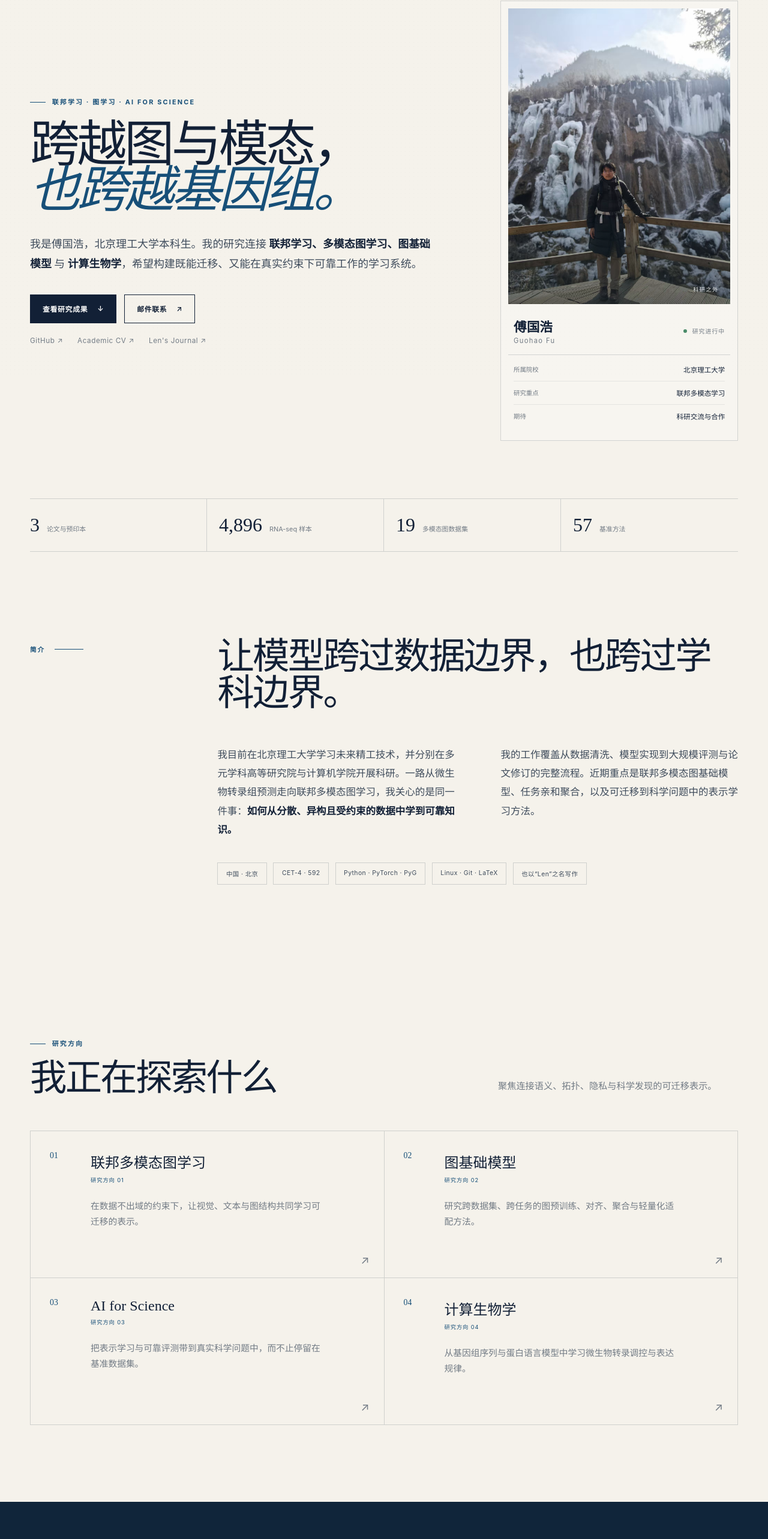
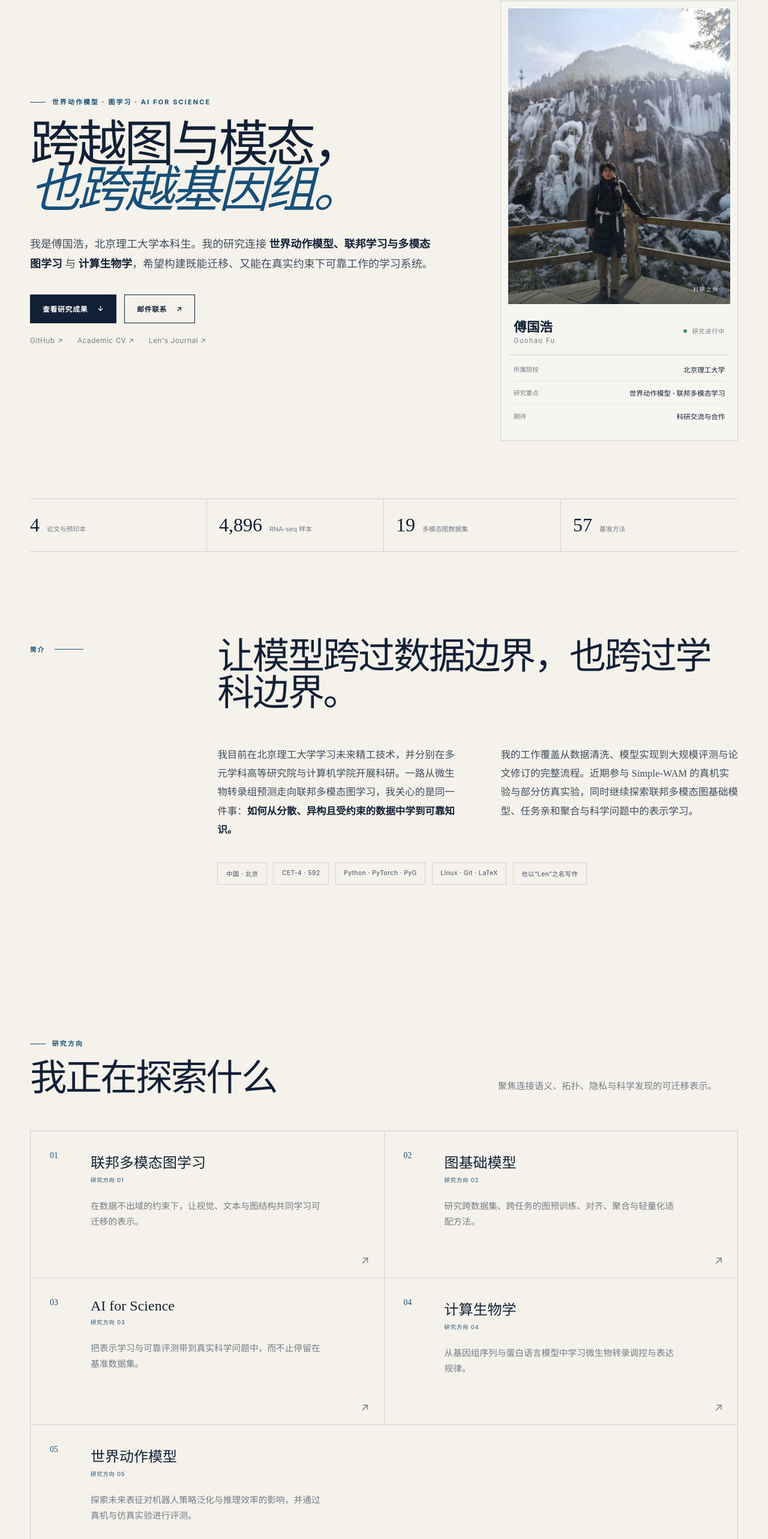
Before and after one commit to lenfgh/guohao-fu-homepage, a React (Vite) app: page / in a window 1280 px wide. Shown: the part 171-2737 px from the top of the page at 60% size. Built offline with nearby package versions, Linux system fonts and the light colour scheme.

Commit message:
Add Simple-WAM research and update academic CV

```diff
--- a/index.html
+++ b/index.html
@@ -6,11 +6,11 @@
     <meta name="theme-color" content="#10253a" />
     <meta
       name="description"
-      content="傅国浩的个人学术主页：联邦多模态图学习、图基础模型、AI for Science 与计算生物学。"
+      content="傅国浩的个人学术主页：世界动作模型、联邦多模态图学习、图基础模型、AI for Science 与计算生物学。"
     />
     <meta
       name="keywords"
-      content="Guohao Fu, 傅国浩, federated learning, multimodal graph learning, graph foundation models, AI for Science, computational biology"
+      content="Guohao Fu, 傅国浩, world action models, federated learning, multimodal graph learning, graph foundation models, AI for Science, computational biology"
     />
     <meta property="og:title" content="Guohao Fu — Research Portfolio" />
     <meta property="og:description" content="Learning across graphs, modalities, and genomes." />
@@ -21,7 +21,7 @@
     <meta name="twitter:description" content="Learning across graphs, modalities, and genomes." />
     <meta name="twitter:image" content="https://lenfgh.github.io/guohao-fu-homepage/og.png" />
     <link rel="icon" href="/guohao-fu-homepage/favicon.ico" />
-    <title>傅国浩 Guohao Fu — Federated Multimodal Learning & AI for Science</title>
+    <title>傅国浩 Guohao Fu — World Action Models, Graph Learning & AI for Science</title>
   </head>
   <body>
     <div id="root"></div>
--- a/src/App.tsx
+++ b/src/App.tsx
@@ -12,11 +12,11 @@ const copy = {
     navLabel: "主要导航",
     languageLabel: "语言选择",
     nav: ["简介", "研究", "论文", "经历", "随笔 ↗", "联系"],
-    eyebrow: "联邦学习 · 图学习 · AI for Science",
+    eyebrow: "世界动作模型 · 图学习 · AI for Science",
     heroLead: "跨越图与模态，",
     heroEmphasis: "也跨越基因组。",
     heroIntroBefore: "我是傅国浩，北京理工大学本科生。我的研究连接",
-    heroResearch: "联邦学习、多模态图学习、图基础模型",
+    heroResearch: "世界动作模型、联邦学习与多模态图学习",
     heroIntroMiddle: "与",
     heroBiology: "计算生物学",
     heroIntroAfter: "，希望构建既能迁移、又能在真实约束下可靠工作的学习系统。",
@@ -28,7 +28,7 @@ const copy = {
     affiliation: "所属院校",
     affiliationValue: "北京理工大学",
     focus: "研究重点",
-    focusValue: "联邦多模态学习",
+    focusValue: "世界动作模型 · 联邦多模态学习",
     openTo: "期待",
     openToValue: "科研交流与合作",
     metricsLabel: "研究数据概览",
@@ -39,7 +39,7 @@ const copy = {
       "我目前在北京理工大学学习未来精工技术，并分别在多元学科高等研究院与计算机学院开展科研。一路从微生物转录组预测走向联邦多模态图学习，我关心的是同一件事：",
     aboutStrong: "如何从分散、异构且受约束的数据中学到可靠知识。",
     aboutTwo:
-      "我的工作覆盖从数据清洗、模型实现到大规模评测与论文修订的完整流程。近期重点是联邦多模态图基础模型、任务亲和聚合，以及可迁移到科学问题中的表示学习方法。",
+      "我的工作覆盖从数据清洗、模型实现到大规模评测与论文修订的完整流程。近期参与 Simple-WAM 的真机实验与部分仿真实验，同时继续探索联邦多模态图基础模型、任务亲和聚合与科学问题中的表示学习。",
     quickFacts: [
       "中国 · 北京",
       "CET-4 · 592",
@@ -67,7 +67,7 @@ const copy = {
     readJournal: "阅读随笔",
     contactLabel: "联系",
     contactTitle: "一起做严谨而有用的研究。",
-    contactText: "如果你也在研究联邦学习、多模态图模型或 AI for Science，欢迎交流想法与合作机会。",
+    contactText: "如果你也在研究世界动作模型、联邦学习、多模态图模型或 AI for Science，欢迎交流想法与合作机会。",
     downloadCv: "下载简历",
     footerNote: "研究属于 Guohao，随笔属于 Len。",
     backTop: "返回顶部 ↑",
@@ -78,11 +78,11 @@ const copy = {
     navLabel: "Primary navigation",
     languageLabel: "Language selection",
     nav: ["About", "Research", "Publications", "Journey", "Journal ↗", "Contact"],
-    eyebrow: "Federated Learning · Graphs · AI for Science",
+    eyebrow: "World Action Models · Graphs · AI for Science",
     heroLead: "Learning across graphs,",
     heroEmphasis: "modalities, and genomes.",
     heroIntroBefore: "I am Guohao Fu, an undergraduate at Beijing Institute of Technology. My research connects",
-    heroResearch: "federated learning, multimodal graph learning, and graph foundation models",
+    heroResearch: "world action models, federated learning, and multimodal graph learning",
     heroIntroMiddle: "with",
     heroBiology: "computational biology",
     heroIntroAfter: ", with the goal of building transferable learning systems that remain reliable under real-world constraints.",
@@ -94,7 +94,7 @@ const copy = {
     affiliation: "Affiliation",
     affiliationValue: "Beijing Institute of Technology",
     focus: "Focus",
-    focusValue: "Federated multimodal learning",
+    focusValue: "World action models · Federated multimodal learning",
     openTo: "Open to",
     openToValue: "Research collaboration",
     metricsLabel: "Research at a glance",
@@ -105,7 +105,7 @@ const copy = {
       "I study Future Precision Technology at Beijing Institute of Technology and conduct research with both the Advanced Research Institute of Multidisciplinary Science and the School of Computer Science. From microbial transcriptome prediction to federated multimodal graph learning, one question connects my work: ",
     aboutStrong: "how can we learn reliable knowledge from distributed, heterogeneous, and constrained data?",
     aboutTwo:
-      "My work spans the full research pipeline, from data curation and model implementation to large-scale evaluation and manuscript revision. I am currently focused on federated multimodal graph foundation models, task-affinity aggregation, and representations that transfer to scientific problems.",
+      "My work spans the full research pipeline, from data curation and model implementation to large-scale evaluation and manuscript revision. Recently, I contributed real-world experiments and a subset of the simulation experiments to Simple-WAM, alongside my work on federated multimodal graph foundation models, task-affinity aggregation, and representations for scientific problems.",
     quickFacts: [
       "Beijing, China",
       "CET-4 · 592",
@@ -133,7 +133,7 @@ const copy = {
     readJournal: "Read the journal",
     contactLabel: "Contact",
     contactTitle: "Let’s build something rigorous — and useful.",
-    contactText: "If you are also working on federated learning, multimodal graph models, or AI for Science, I would be glad to exchange ideas and explore collaboration.",
+    contactText: "If you are also working on world action models, federated learning, multimodal graph models, or AI for Science, I would be glad to exchange ideas and explore collaboration.",
     downloadCv: "Download CV",
     footerNote: "Research by Guohao. Notes by Len.",
     backTop: "Back to top ↑",
@@ -177,11 +177,45 @@ const researchAreas: Array<{
       en: "Learning microbial transcriptional regulation and expression patterns from genomes and protein language models.",
     },
   },
+  {
+    number: "05",
+    title: { zh: "世界动作模型", en: "World Action Models" },
+    description: {
+      zh: "探索未来表征对机器人策略泛化与推理效率的影响，并通过真机与仿真实验进行评测。",
+      en: "Exploring how future representations affect robot policy generalization and inference efficiency through real-world and simulation evaluation.",
+    },
+  },
 ];
 
 const publications = [
   {
     index: "01",
+    mark: "WAM",
+    tone: "blue",
+    title: "What Makes World Action Models Generalize? An Empirical Study of Test-Time Future Modeling",
+    authors: (
+      <>
+        Renping Zhou<sup>#</sup>, Zanlin Ni<sup>#</sup>, Zihao Fan, <strong>Guohao Fu</strong>,
+        Zeyu Liu, Hao Shi, Jie Zhang, Chi Bene Chen, Yang Yue, Xueyang Fu, Gao Huang
+      </>
+    ),
+    venue: { zh: "arXiv 预印本, 2026", en: "arXiv preprint, 2026" },
+    role: {
+      zh: "第四作者 · 真机实验及部分仿真实验",
+      en: "Fourth author · Real-world experiments & simulation contributions",
+    },
+    summary: {
+      zh: "Simple-WAM 通过对全噪声未来视频 token 的单次前向计算保留未来表征条件，在环境扰动、少样本与新任务设置下研究世界动作模型的泛化能力，兼顾泛化与推理效率。",
+      en: "Simple-WAM retains future conditioning with a single forward pass over fully noised video tokens, studying world action model generalization under environmental perturbations, limited demonstrations, and unseen tasks while balancing generalization and inference efficiency.",
+    },
+    links: [
+      { label: "arXiv", href: "https://arxiv.org/abs/2609.34981" },
+      { label: "Project", href: "https://zrporz.github.io/Simple-WAM-Web/" },
+      { label: "Code", href: "https://github.com/LeapLabTHU/Simple-WAM" },
+    ],
+  },
+  {
+    index: "02",
     mark: "TX",
     tone: "blue",
     title: "Predicting Microbial Transcriptome Using Annotated Genome Sequence",
@@ -206,7 +240,7 @@ const publications = [
     ],
   },
   {
-    index: "02",
+    index: "03",
     mark: "MM",
     tone: "gold",
     title: "MM-OpenFGL: A Comprehensive Benchmark for Multimodal Federated Graph Learning",
@@ -228,7 +262,7 @@ const publications = [
     links: [{ label: "arXiv", href: "https://arxiv.org/abs/2601.22416" }],
   },
   {
-    index: "03",
+    index: "04",
     mark: "Γ",
     tone: "green",
     title: "Toward Federated Multimodal Graph Foundation Models: A Topology-Aware Multimodal Alignment Framework",
@@ -305,6 +339,14 @@ const journey: Array<{
 ];
 
 const news = [
+  {
+    date: "2026.09",
+    title: { zh: "Simple-WAM 预印本公开", en: "Simple-WAM preprint released" },
+    detail: {
+      zh: "参与世界动作模型泛化研究，负责真机实验及部分仿真实验。",
+      en: "Coauthored a study of world action model generalization, contributing real-world experiments and a subset of the simulation experiments.",
+    },
+  },
   {
     date: "2026.07",
     title: { zh: "FedGAMMA 预印本公开", en: "FedGAMMA preprint released" },
@@ -478,7 +520,7 @@ export default function Home() {
         </section>
 
         <section className="metrics" aria-label={c.metricsLabel}>
-          {["3", "4,896", "19", "57"].map((value, index) => (
+          {[String(publications.length), "4,896", "19", "57"].map((value, index) => (
             <div key={value}>
               <strong>{value}</strong>
               <span>{c.metricLabels[index]}</span>
--- a/src/styles.css
+++ b/src/styles.css
@@ -693,6 +693,10 @@ button {
   border-right: 1px solid var(--line);
   border-bottom: 1px solid var(--line);
   transition: background 220ms ease, color 220ms ease;
+}
+
+.research-card:last-child:nth-child(odd) {
+  grid-column: 1 / -1;
 }
 
 .research-card:hover {
```
Also changed, not shown: 1 other file (tests, documents, lock files or other folders).
